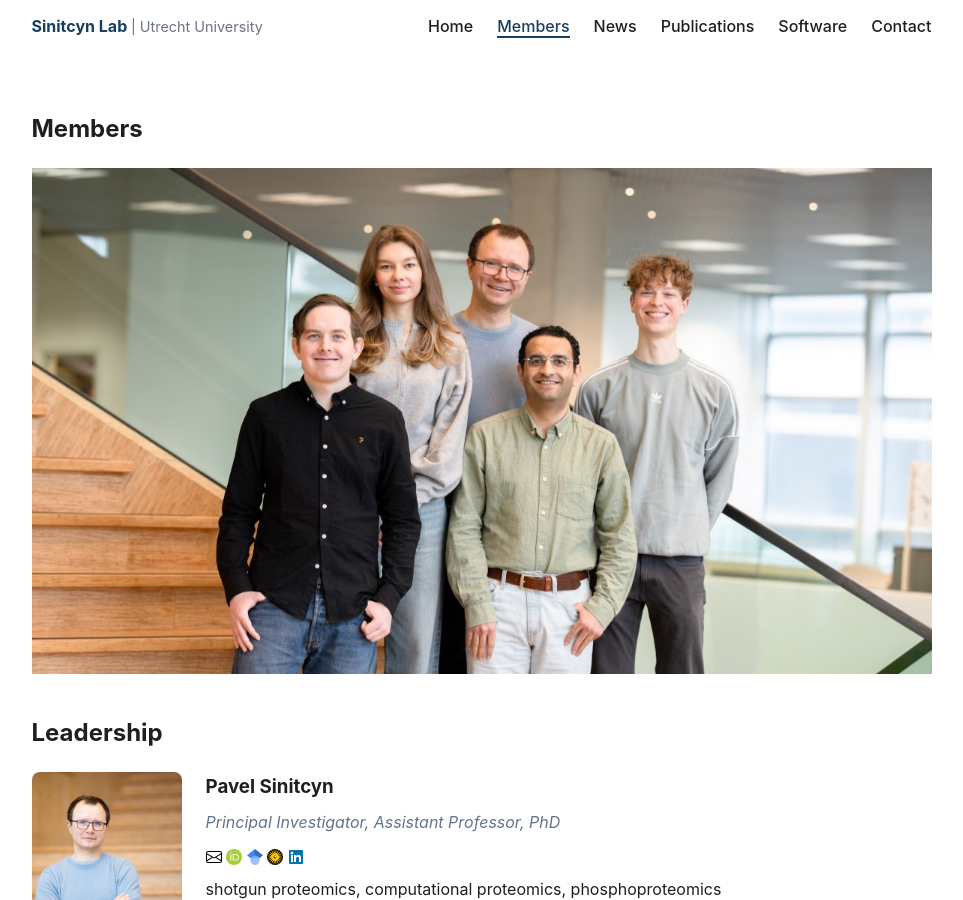
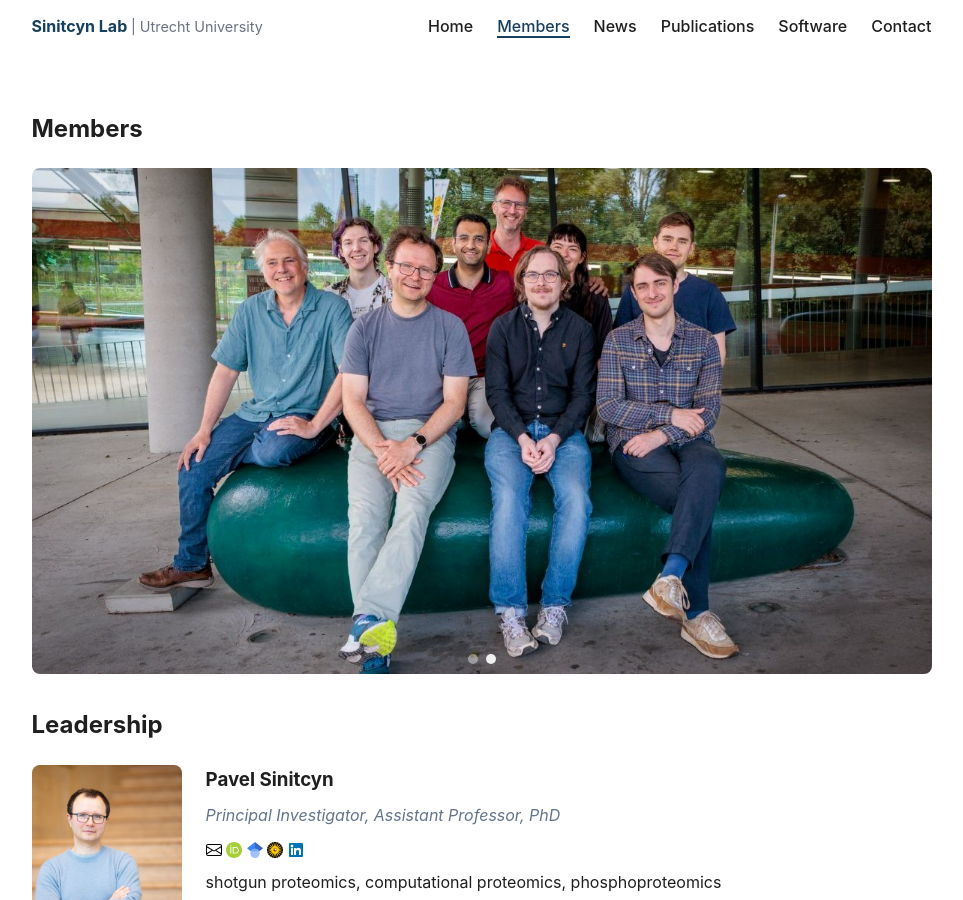
Before and after one commit to SinitcynLab/Sinitcynlab.github.io, a Jekyll site: the page built from members/index.md, in a window 1280 px wide and 900 px high. Shown: the whole window, without its empty margins (151-1114 px from the left). Built offline with Jekyll 4.4.1, drawn with Linux system fonts in a browser that asks for light colours.

Commit message:
group photos update

```diff
--- a/members/index.md
+++ b/members/index.md
@@ -5,8 +5,35 @@ permalink: /members/
 ---
 
 
-![Sinitcyn Lab Team Photo]({{ '/assets/images/photo/members.jpg' | relative_url }})
-{: style="width: 100%; height: auto; border-radius: 8px; margin-bottom: 2rem;" }
+<div id="team-carousel" style="position: relative; width: 100%; margin-bottom: 2rem; overflow: hidden; border-radius: 8px;">
+  <div class="carousel-track" style="display: flex; transition: transform 0.8s ease-in-out;">
+    <img src="{{ '/assets/images/photo/members_dec2025.jpg' | relative_url }}" alt="Sinitcyn Lab Team Photo" style="width: 100%; flex-shrink: 0; height: auto; display: block;">
+    <img src="{{ '/assets/images/photo/members_may2026.jpg' | relative_url }}" alt="Sinitcyn Lab Team Photo May 2026" style="width: 100%; flex-shrink: 0; height: auto; display: block;">
+  </div>
+  <div style="position: absolute; bottom: 10px; left: 50%; transform: translateX(-50%); display: flex; gap: 8px;">
+    <span class="carousel-dot" data-index="0" style="width: 10px; height: 10px; border-radius: 50%; background: rgba(255,255,255,0.9); cursor: pointer; display: inline-block;"></span>
+    <span class="carousel-dot" data-index="1" style="width: 10px; height: 10px; border-radius: 50%; background: rgba(255,255,255,0.4); cursor: pointer; display: inline-block;"></span>
+  </div>
+</div>
+<script>
+(function() {
+  var current = 0;
+  var total = 2;
+  var track = document.querySelector('#team-carousel .carousel-track');
+  var dots = document.querySelectorAll('#team-carousel .carousel-dot');
+  function goTo(index) {
+    current = index;
+    track.style.transform = 'translateX(-' + (current * 100) + '%)';
+    dots.forEach(function(d, i) {
+      d.style.background = i === current ? 'rgba(255,255,255,0.9)' : 'rgba(255,255,255,0.4)';
+    });
+  }
+  dots.forEach(function(d) {
+    d.addEventListener('click', function() { goTo(parseInt(this.dataset.index)); });
+  });
+  setInterval(function() { goTo((current + 1) % total); }, 5000);
+})();
+</script>
 
 ## Leadership
 {% for person in site.data.members.leadership %}
```
Also changed, not shown: assets/images/photo/members_dec2025.jpg (renamed from assets/images/photo/members.jpg), assets/images/photo/members_may2026.jpg (added).
